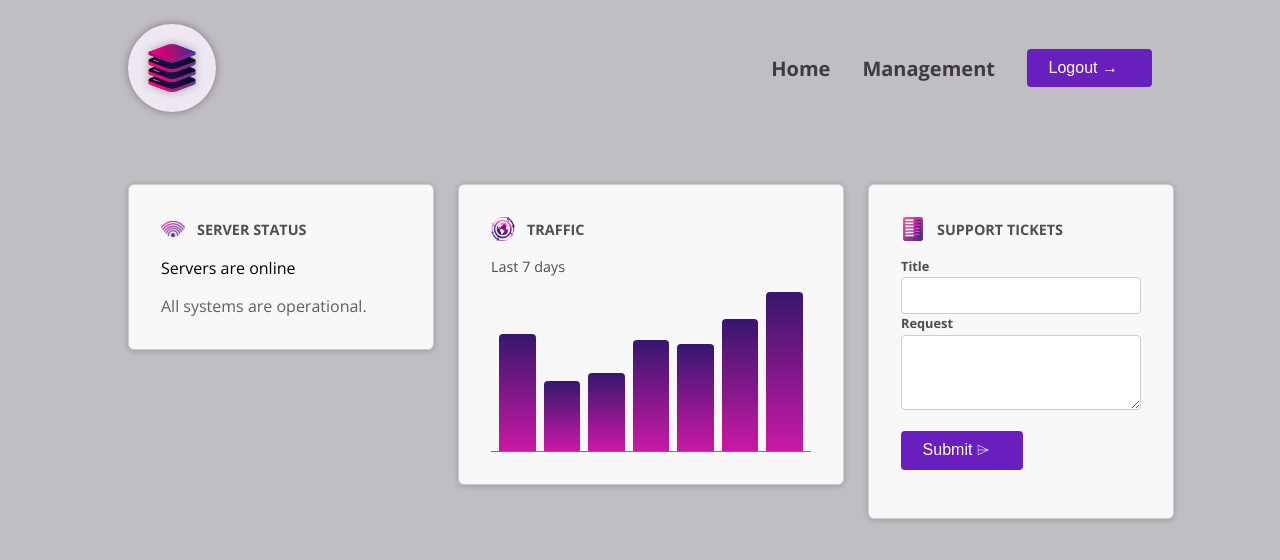
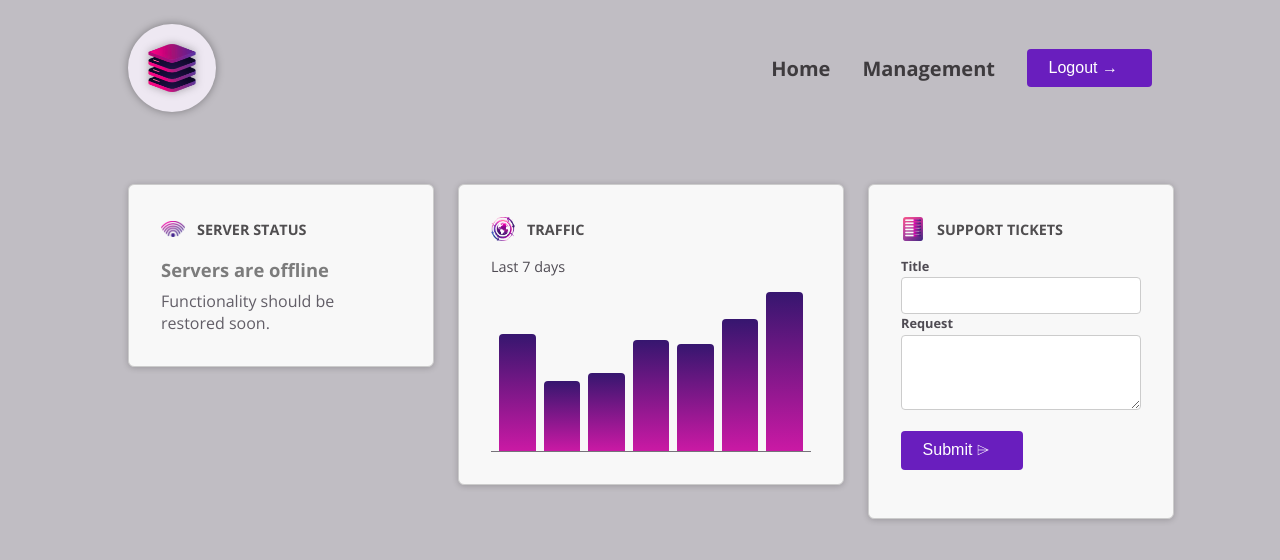
Before and after one commit to guy-ar/04-starting-project, an Angular app: page / in a window 1280 px wide. Shown: the top 560 px of the page. Built offline with nearby package versions, Linux system fonts and the light colour scheme.

Commit message:
chapter 6 section 117 - using class binding conditioanlly to one class value

```diff
--- a/src/app/app.component.ts
+++ b/src/app/app.component.ts
@@ -13,5 +13,6 @@ import { DashboardItemComponent } from "./components/dashboard/dashboard-item/da
 })
 export class AppComponent {
 
-  currentStatus = 'online';
+  //currentStatus = 'online';
+  currentStatus = 'offline';
 }
--- a/src/app/components/dashboard/servers/servers.component.html
+++ b/src/app/components/dashboard/servers/servers.component.html
@@ -1,5 +1,5 @@
 
-<!-- <div id ="status"> -->
+<div [class.status]="currentStatus() === 'offline'">
   @if (currentStatus() === 'online') {
     <p>Servers are online</p>
     <p>All systems are operational.</p>
@@ -10,4 +10,4 @@
     <p>Server status is unknown</p>
     <p>Fetching server status failed.</p>
   }
-<!-- </div> -->
+</div>
```
